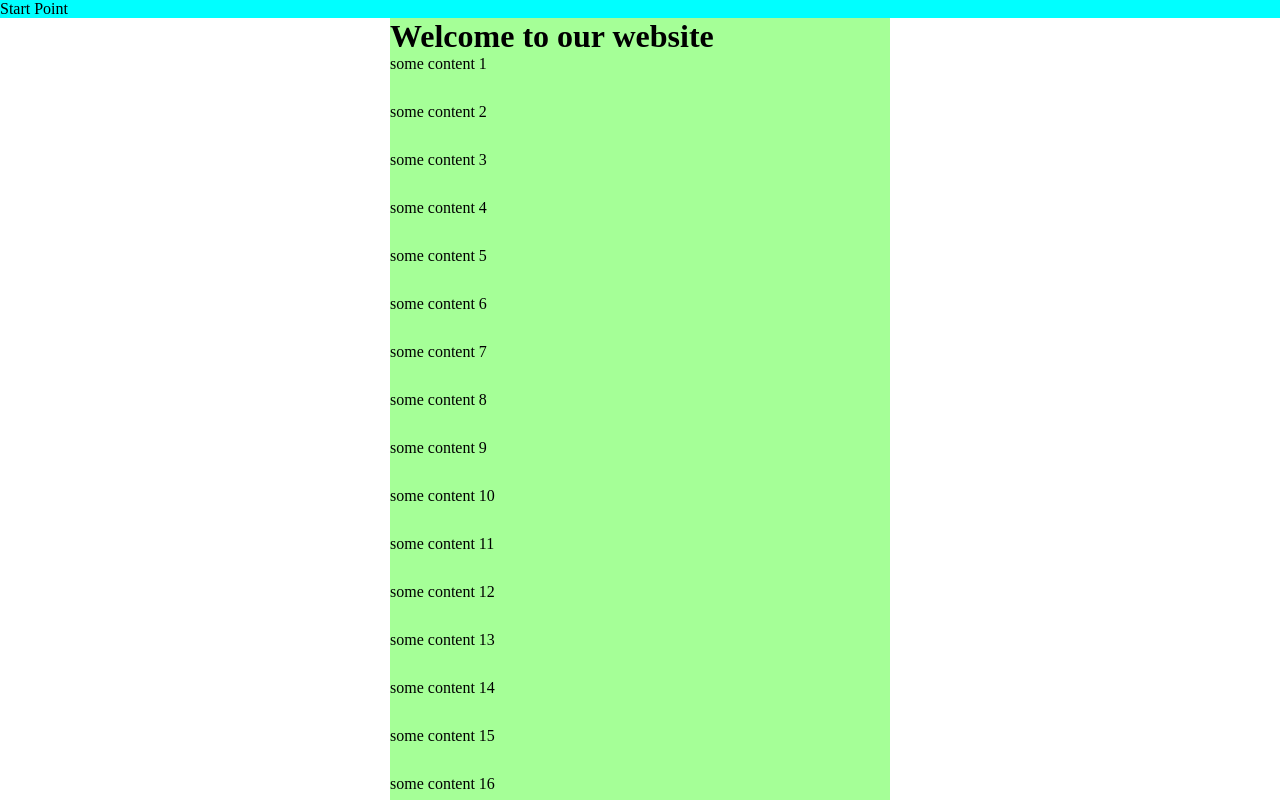
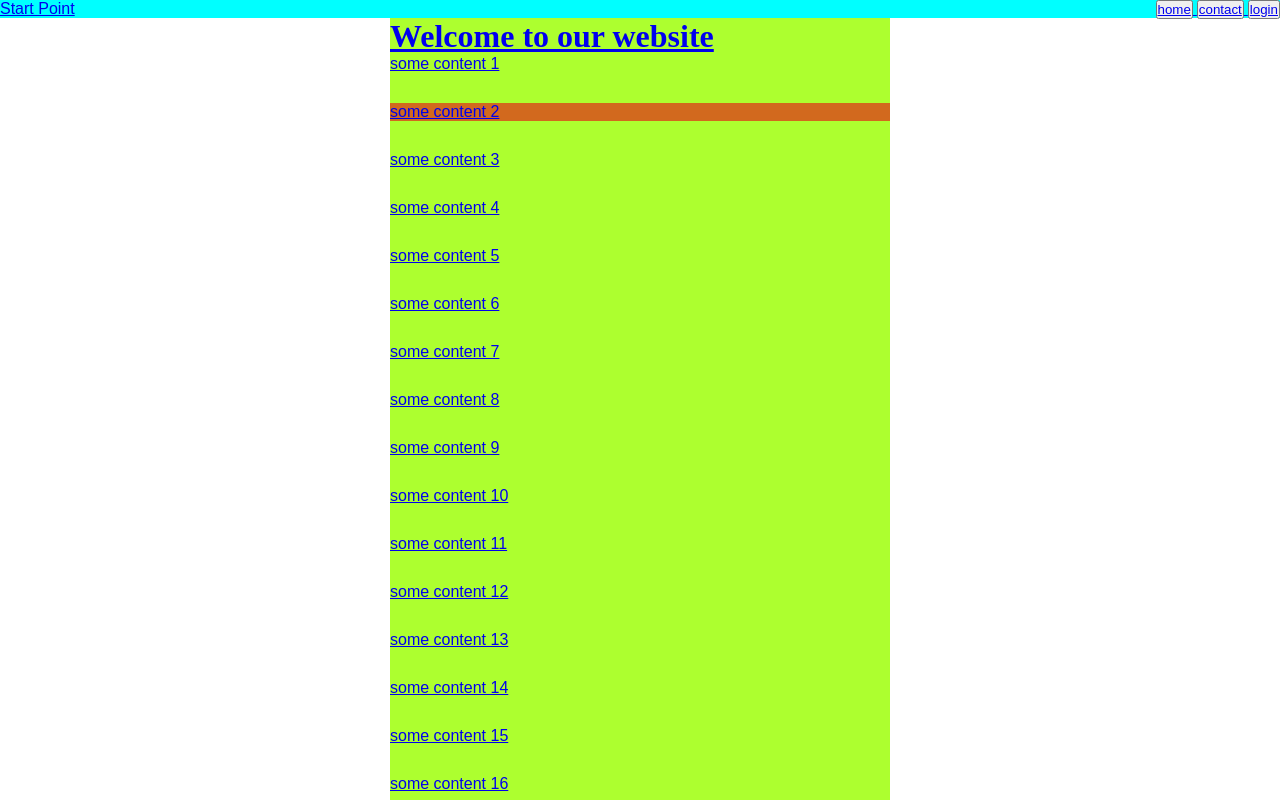
Before and after one commit to sasindudissanayake123/css-edits, a plain HTML site: page padding.html in a window 1280 px wide. Shown: the top 800 px of the page. Drawn offline with Linux system fonts and the light colour scheme.

Commit message:
add link

```diff
--- a/padding.html
+++ b/padding.html
@@ -5,6 +5,7 @@
     <meta charset="UTF-8">
     <meta name="viewport" content="width=device-width, initial-scale=1.0">
     <title>Document</title>
+    <link rel="stylesheet" href="style.css">
 
 
     <style>
@@ -19,7 +20,7 @@
         }
 
         .wrapper {
-            background-color: rgb(165, 255, 151);
+            background-color: greenyellow;
             width: 500px;
             margin: 0 auto;
 
@@ -42,7 +43,7 @@
         .abs{
             position:absolute;
             background-color: chocolate;
-            top:0;
+            top:5px;
             width: 100%;
         }
         .sticky{
@@ -62,6 +63,17 @@
 </head>
 
 <body>
+<div class="left">
+    <nav>
+        <button><a href="about.html">home</button>
+        <button><a href="index.html">contact</button>
+        <button><a href="padding.html">login</button>
+
+
+    </nav>
+    </div>
+
+
     <p class="starter">Start Point</p>
     <div class="wrapper">
         <h1>Welcome to our website</h1>
@@ -70,15 +82,17 @@
                 some content 1
             </p>
         </div>
-        <div class="">
-            <div>
+        <div class="sticky">
+            <div class="">
                 <p>
                     some content 2
                 </p>
+
             </div>
+
         </div>
 
-        <div>
+        <div class="">
             <p>
                 some content 3
             </p>
--- a/style.css
+++ b/style.css
@@ -55,3 +55,9 @@
  .cal{
     padding: 20px 5px 50px 10px;
  }
+
+ .left {
+     float: right;
+
+
+ }
```
Also changed, not shown: about.html (+16 -2 lines), index.html (+8 -9 lines), nav.html (added, +21 -0 lines).
